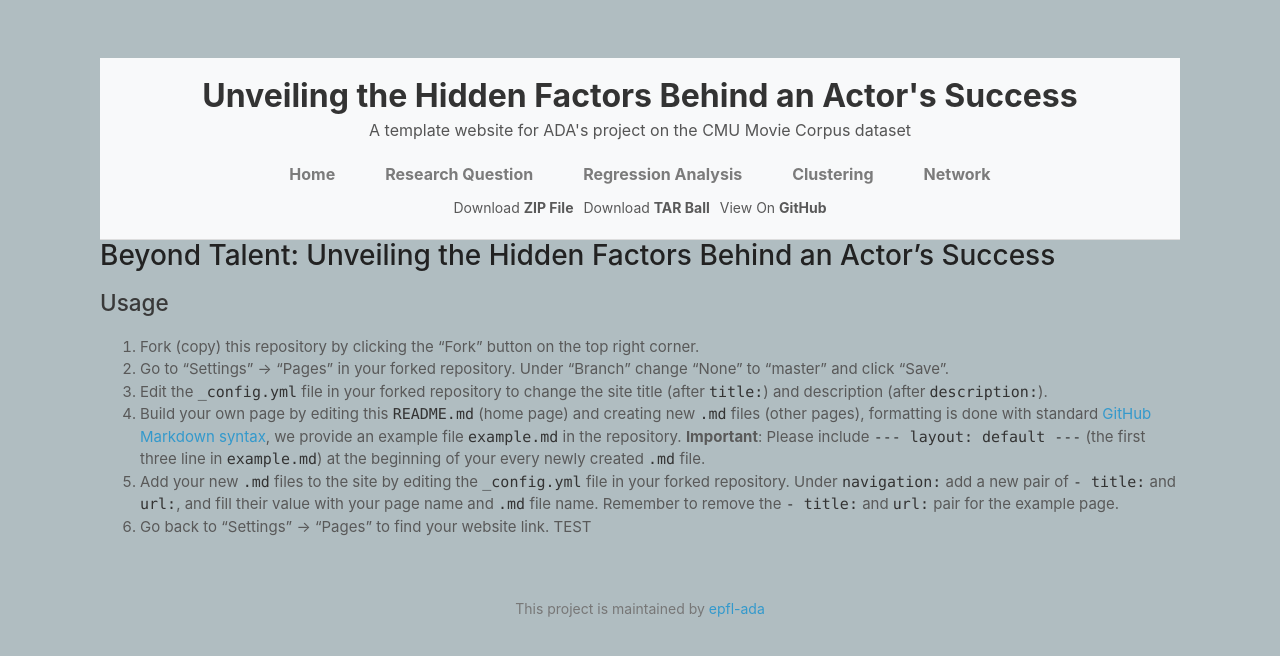
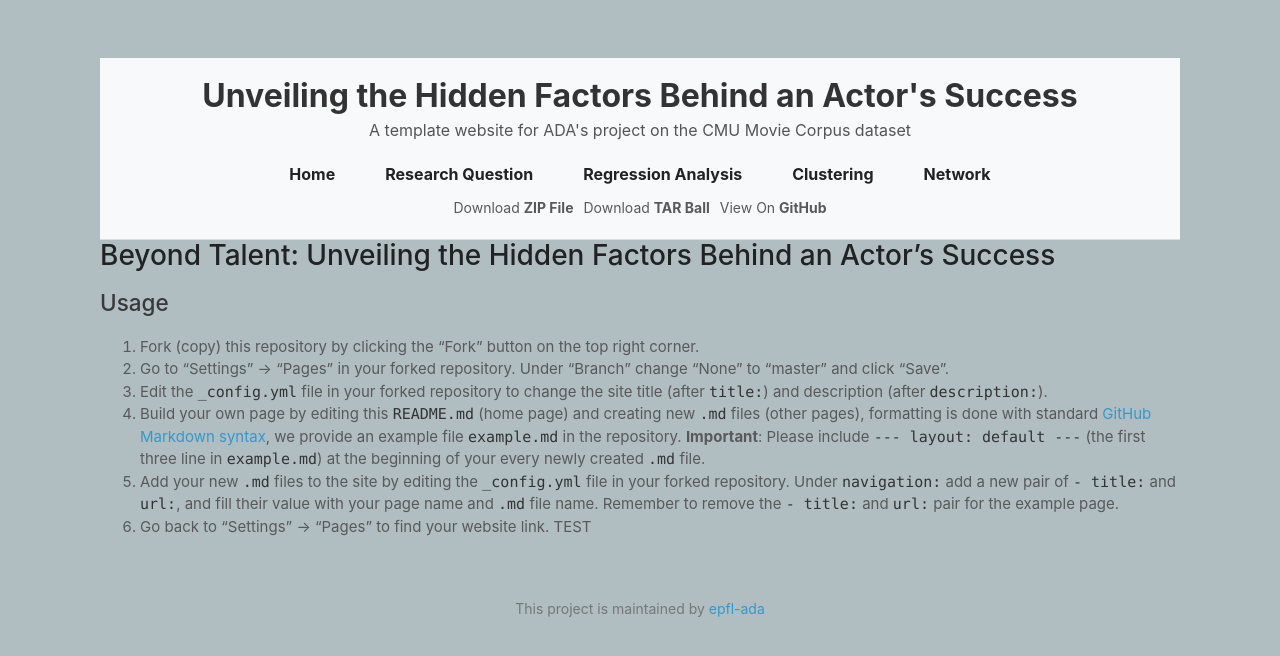
Before and after one commit to epfl-ada/ada-2024-project-arabsdatascientists2024, a Jekyll site: the page built from README.md, in a window 1280 px wide. Shown: the top 656 px of the page. Built offline with Jekyll 4.4.1, drawn with Linux system fonts in a browser that asks for light colours; our own code applies the rules of GitHub Pages for plain Markdown files.

Commit message:
Update styles.css

```diff
--- a/assets/css/styles.css
+++ b/assets/css/styles.css
@@ -140,7 +140,7 @@ nav ul li {
 nav ul li a {
   text-decoration: none;
   font-size: 16px;
-  color: #7b7b7b;
+  color: #222;
   font-weight: bold;
   padding: 10px 15px;
   border-radius: 5px;
```
